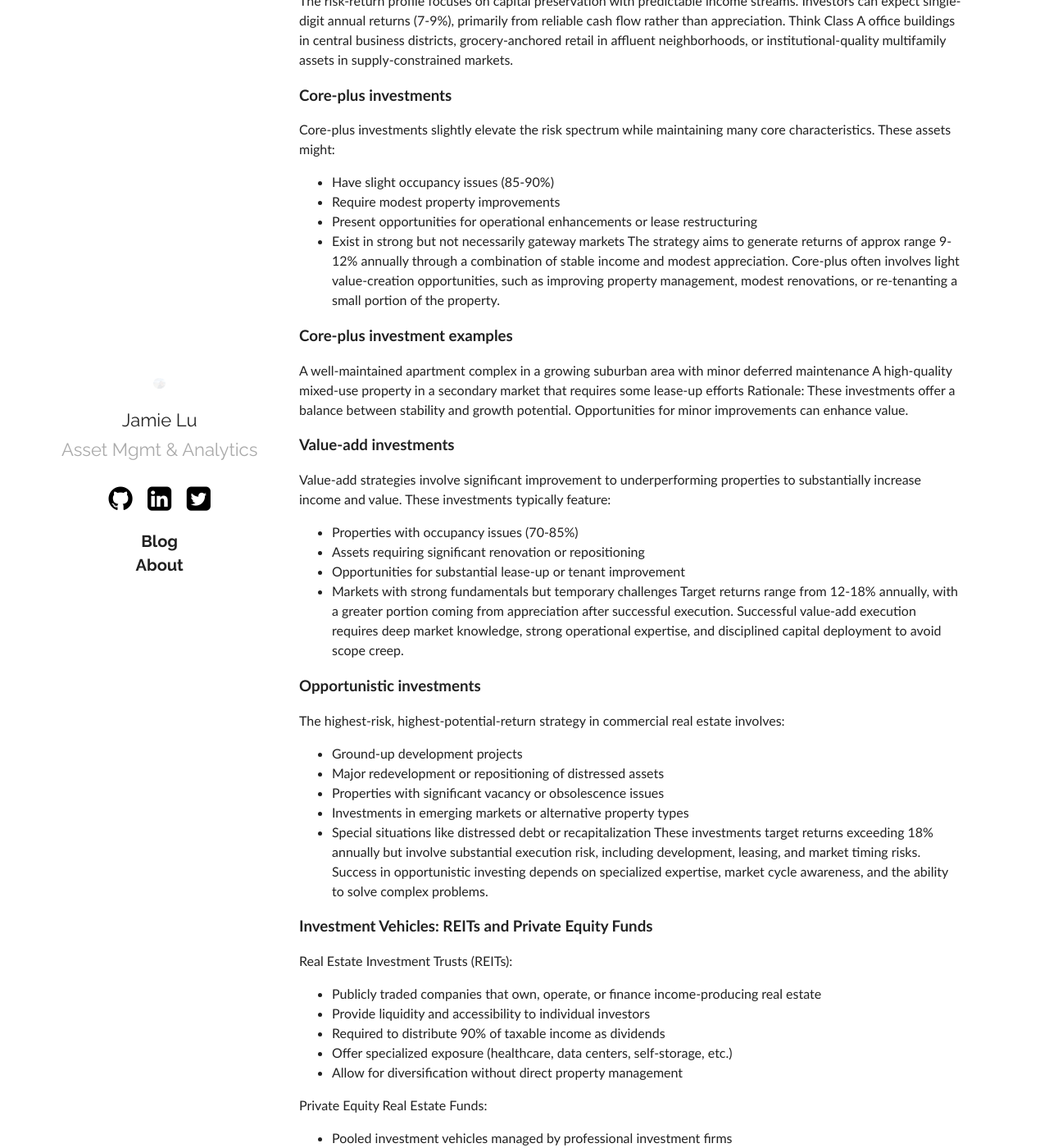
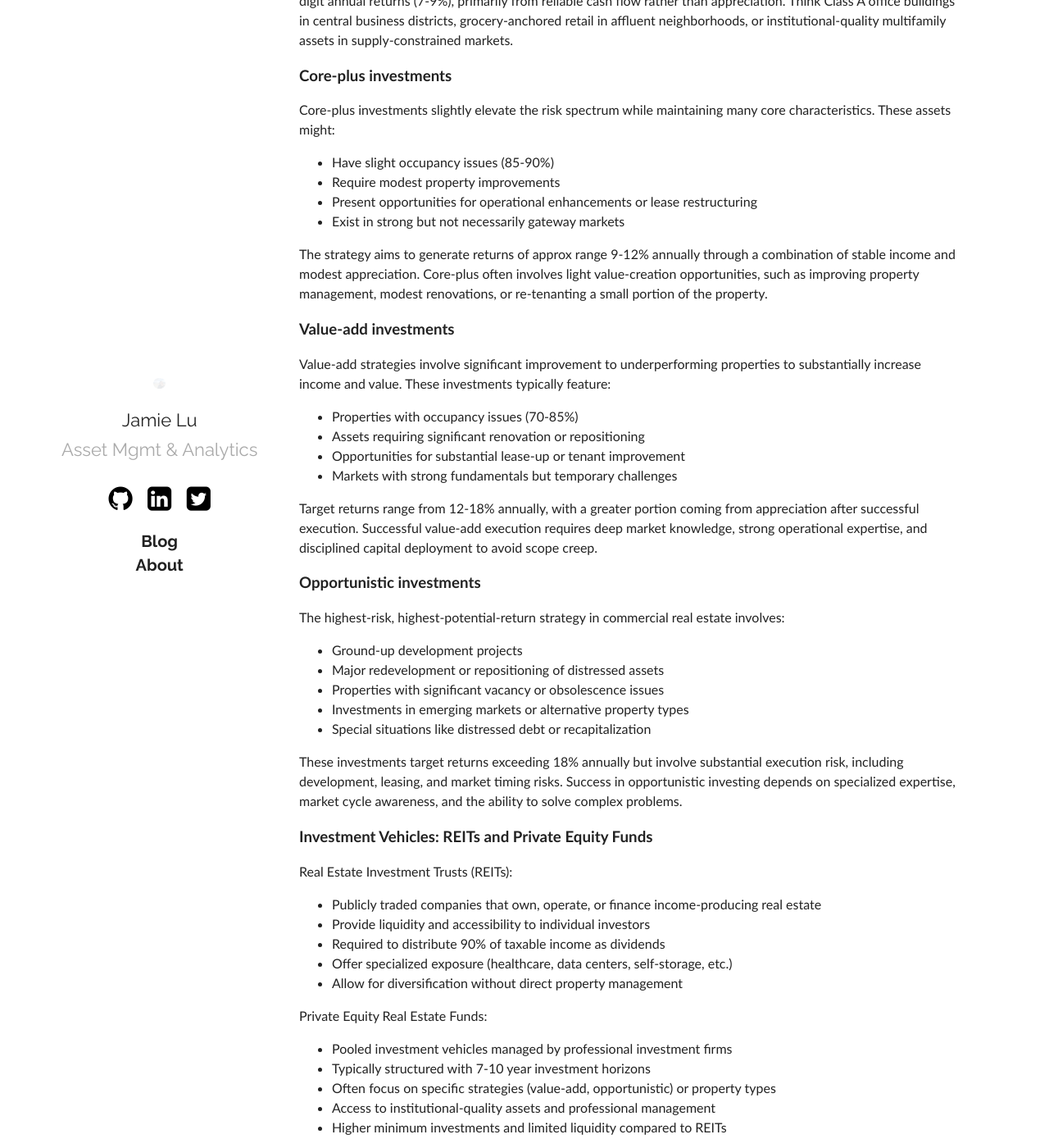
Before and after one commit to jamieqianhui/jamieqianhui.github.io, a Jekyll site: the page built from _posts/2025-10-06-Real-Estate-Investment-Strategies.markdown, in a window 1280 px wide and 1400 px high, scrolled down 904 px. Shown: the whole window at 82% size. Built offline with Jekyll 4.4.1, drawn with Linux system fonts in a browser that asks for light colours; some of the changed text lies outside the part shown.

Commit message:
Update 2025-10-06-Real-Estate-Investment-Strategies.markdown

```diff
--- a/_posts/2025-10-06-Real-Estate-Investment-Strategies.markdown
+++ b/_posts/2025-10-06-Real-Estate-Investment-Strategies.markdown
@@ -35,12 +35,9 @@ Core-plus investments slightly elevate the risk spectrum while maintaining many
 - Require modest property improvements
 - Present opportunities for operational enhancements or lease restructuring
 - Exist in strong but not necessarily gateway markets
+
 The strategy aims to generate returns of approx range 9-12% annually through a combination of stable income and modest appreciation. Core-plus often involves light value-creation opportunities, such as improving property management, modest renovations, or re-tenanting a small portion of the property.
 
-### Core-plus investment examples
-A well-maintained apartment complex in a growing suburban area with minor deferred maintenance
-A high-quality mixed-use property in a secondary market that requires some lease-up efforts
-Rationale: These investments offer a balance between stability and growth potential. Opportunities for minor improvements can enhance value.
 
 ### Value-add investments
 Value-add strategies involve significant improvement to underperforming properties to substantially increase income and value. These investments typically feature:
@@ -49,6 +46,7 @@ Value-add strategies involve significant improvement to underperforming properti
 - Assets requiring significant renovation or repositioning
 - Opportunities for substantial lease-up or tenant improvement
 - Markets with strong fundamentals but temporary challenges
+
 Target returns range from 12-18% annually, with a greater portion coming from appreciation after successful execution. Successful value-add execution requires deep market knowledge, strong operational expertise, and disciplined capital deployment to avoid scope creep.
 
 
@@ -60,6 +58,7 @@ The highest-risk, highest-potential-return strategy in commercial real estate in
 - Properties with significant vacancy or obsolescence issues
 - Investments in emerging markets or alternative property types
 - Special situations like distressed debt or recapitalization
+
 These investments target returns exceeding 18% annually but involve substantial execution risk, including development, leasing, and market timing risks. Success in opportunistic investing depends on specialized expertise, market cycle awareness, and the ability to solve complex problems.
 
 ### Investment Vehicles: REITs and Private Equity Funds
```
